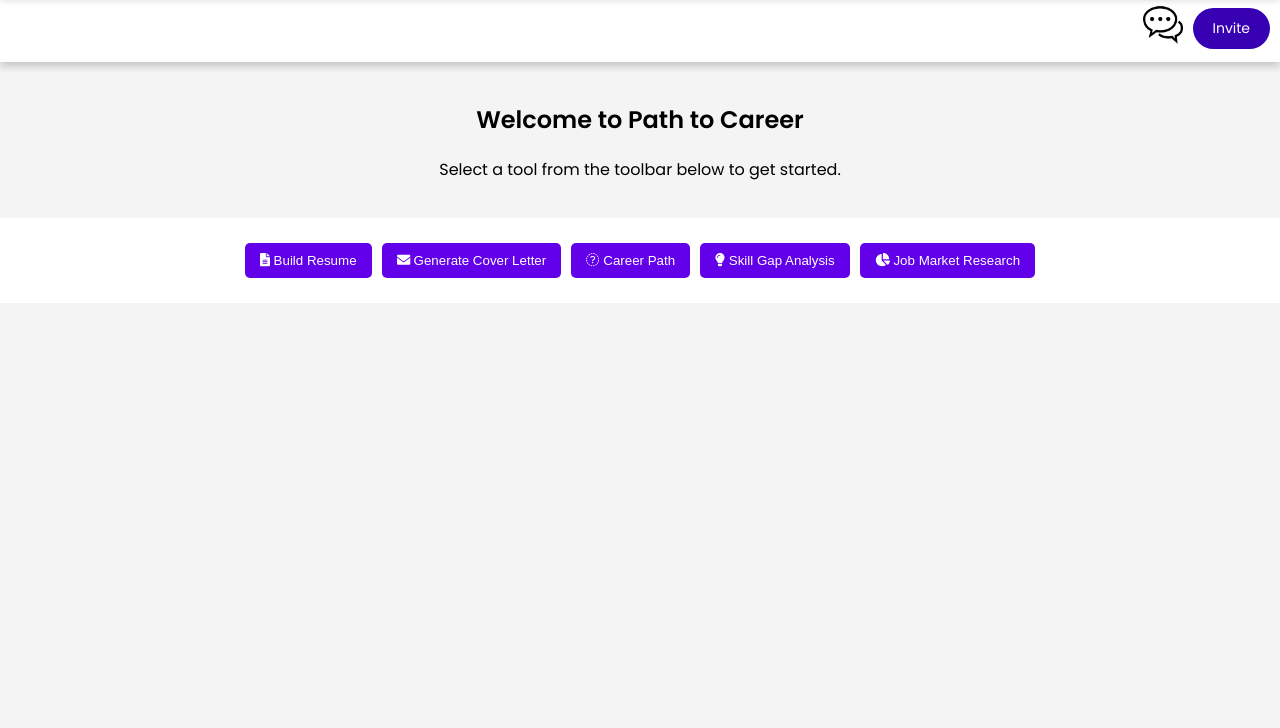
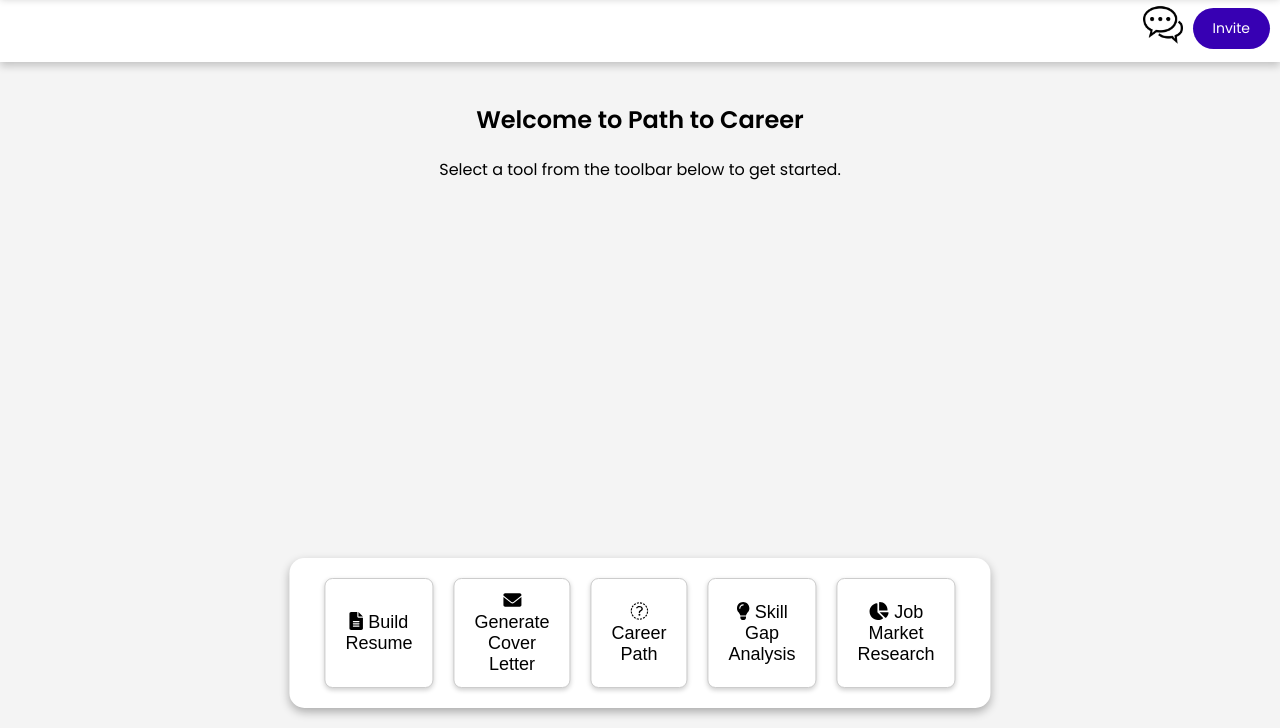
Before and after one commit to LongNguyen3302/P10R, a website: page HTML/P10R.html in a window 1280 px wide. Shown: the part 72-800 px from the top of the page. Drawn offline with Linux system fonts and the light colour scheme.

Commit message:
Bottom task bar UI fix

```diff
--- a/HTML/P10R.css
+++ b/HTML/P10R.css
@@ -278,3 +278,32 @@ footer.toolbar div {
 .chatbox-toggle.active + .highlight-line {
     width: 100%; /* Show highlight line when button is active */
 }
+.toolbar {
+    position: fixed;
+    bottom: 20px; /* Add some space from the bottom */
+    left: 50%;
+    transform: translateX(-50%); /* Center the toolbar */
+    width: auto; /* Adjust width based on content */
+    padding: 15px 30px;
+    background: #fff;
+    border-radius: 15px; /* Rounded corners for floating effect */
+    box-shadow: 0 4px 10px rgba(0, 0, 0, 0.3); /* Floating shadow effect */
+    display: flex;
+    gap: 10px;
+    z-index: 100;
+}
+
+.toolbar button {
+    background: white; /* White button */
+    color: black;
+    font-size: 18px;
+    padding: 12px 20px;
+    border: 1px solid #ccc;
+    border-radius: 8px;
+    cursor: pointer;
+    box-shadow: 0 2px 5px rgba(0, 0, 0, 0.2);
+}
+
+.toolbar button:hover {
+    background: #f0f0f0; /* Light gray on hover */
+}
```
